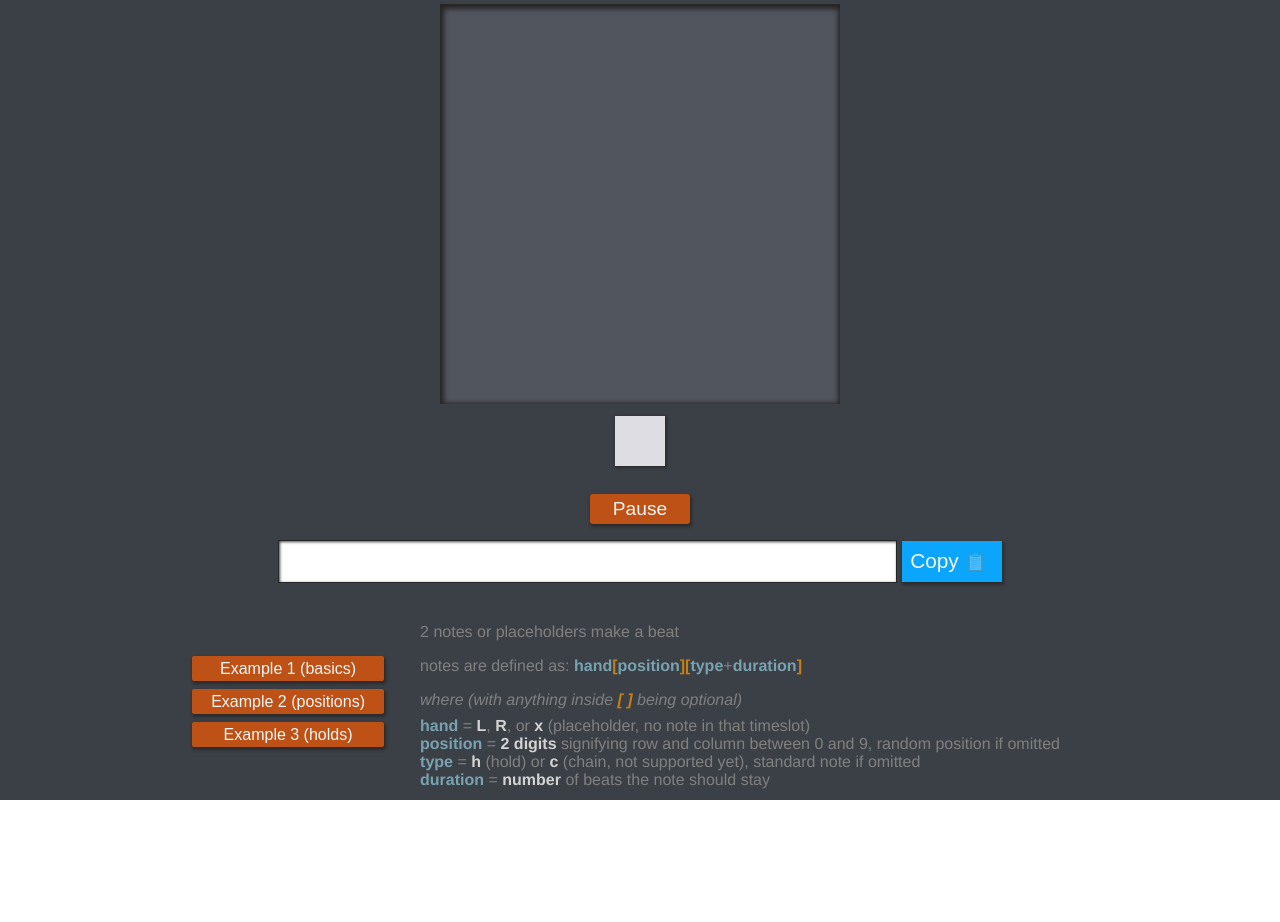
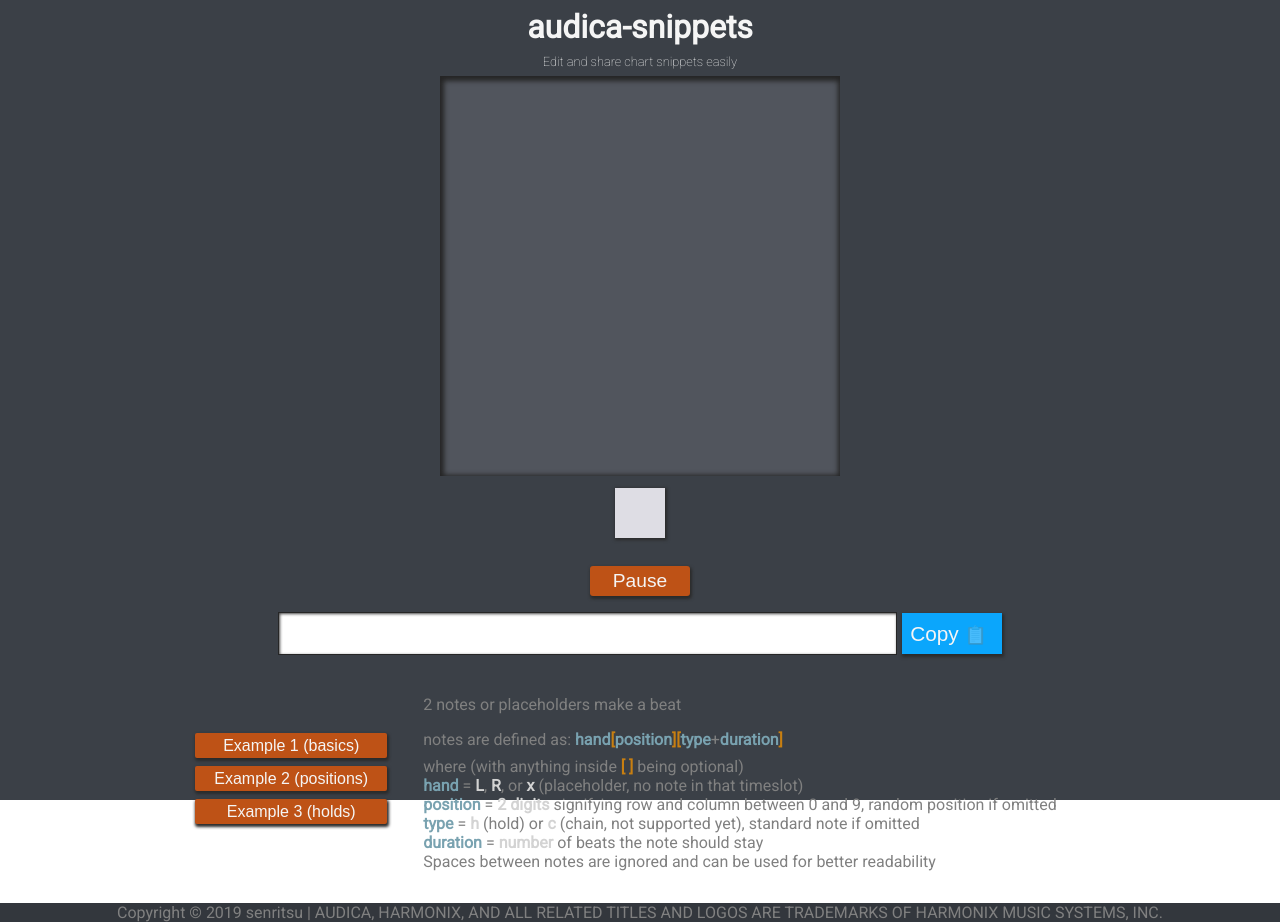
Before and after one commit to senritsu/audica-snippets, a Vue app: page / in a window 1280 px wide. Before the commit the page ends 821 px from the top, so only its background shows below. Built offline with nearby package versions, Linux system fonts and the light colour scheme.

Commit message:
header/footer, minor text changes

```diff
--- a/src/App.vue
+++ b/src/App.vue
@@ -1,15 +1,24 @@
 <template>
   <div id="app">
+    <header>
+      <h1>audica-snippets</h1>
+      <h3>Edit and share chart snippets easily</h3>
+    </header>
     <router-view />
+    <footer>
+      Copyright © 2019 senritsu | AUDICA, HARMONIX, AND ALL RELATED TITLES AND LOGOS ARE TRADEMARKS OF HARMONIX MUSIC SYSTEMS, INC.
+    </footer>
   </div>
 </template>
 
 <style lang="scss">
+@import url('https://fonts.googleapis.com/css?family=Roboto:100,400');
+
 body {
   margin: 0;
 }
 #app {
-  font-family: "Avenir", Helvetica, Arial, sans-serif;
+  font-family: 'Roboto', sans-serif;
   -webkit-font-smoothing: antialiased;
   -moz-osx-font-smoothing: grayscale;
   text-align: center;
@@ -17,6 +26,30 @@ body {
   background-color: rgb(59, 64, 71);
   width: 100vw;
   height: 100vh;
+
+  display: flex;
+  flex-direction: column;
+
+  header {
+    h1 {
+      font-size: 2em;
+      margin: 0.25em 0;
+    }
+    h3 {
+      font-weight: 100;
+      font-size: 0.8em;
+      margin: 0.25em 0;
+    }
+    font-weight: 100;
+    color: whitesmoke;
+    font-weight: lighter;
+  }
+
+  footer {
+    background-color: rgb(51, 55, 61);
+    font-weight: 400;
+    color: gray;
+  }
 }
 #nav {
   padding: 30px;
--- a/src/components/Explanation.vue
+++ b/src/components/Explanation.vue
@@ -11,9 +11,9 @@
       <strong class="token">type</strong>+<strong class="token">duration</strong>
       <strong class="optional">]</strong>
     </p>
-    <p>
-      <em>where (with anything inside <strong class="optional">[ ]</strong> being optional)</em>
-    </p>
+    <div>
+      where (with anything inside <strong class="optional">[ ]</strong> being optional)
+    </div>
     <div>
       <strong class="token">hand</strong> =
       <strong class="token-content">L</strong>,
@@ -35,6 +35,9 @@
       <strong class="token">duration</strong> =
       <strong class="token-content">number</strong> of beats the note should
       stay
+    </div>
+    <div>
+      Spaces between notes are ignored and can be used for better readability
     </div>
   </div>
 </template>
--- a/src/views/Editor.vue
+++ b/src/views/Editor.vue
@@ -142,7 +142,9 @@ export default {
   display: flex;
   flex-direction: column;
   align-items: center;
+  flex: 1;
 }
+
 .preview {
   display: flex;
   flex-direction: column;
```
